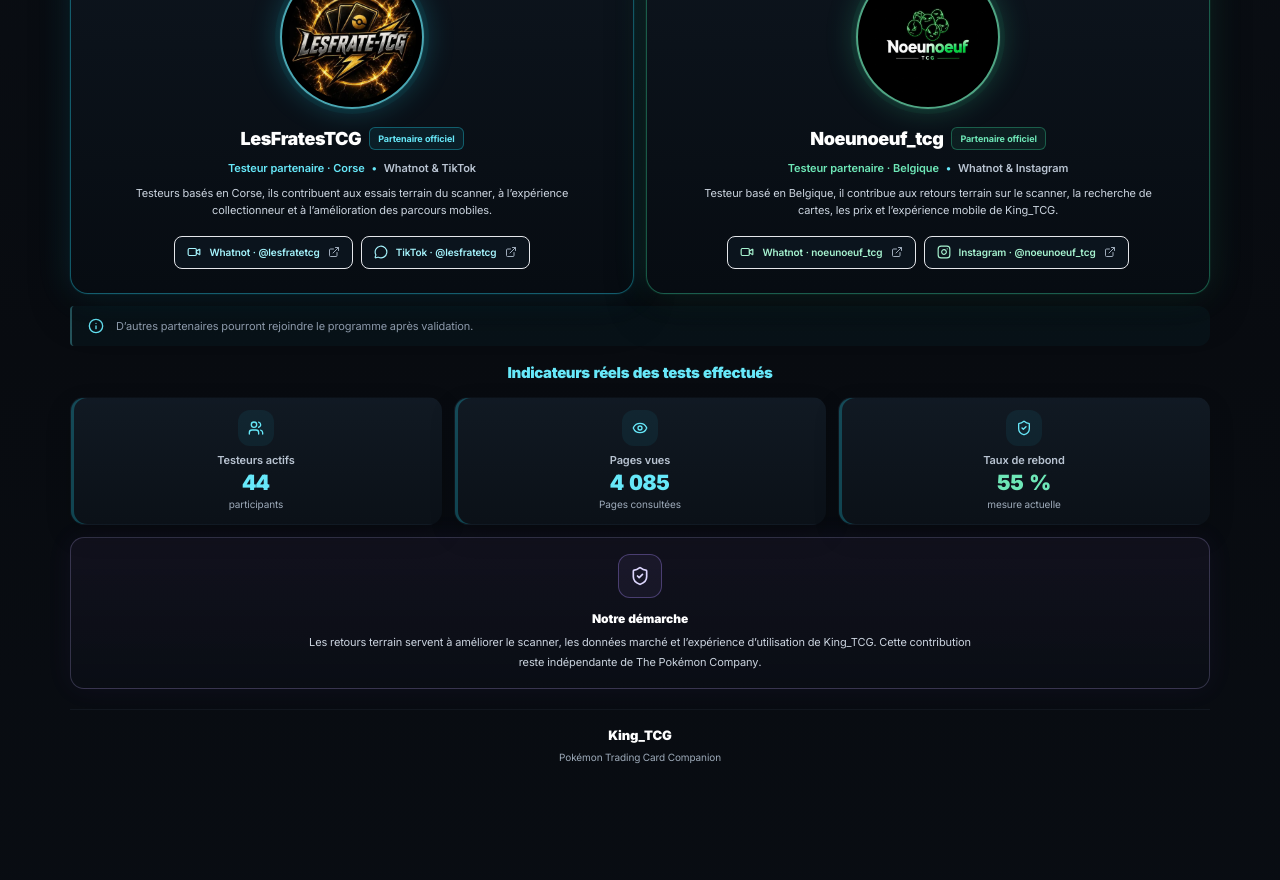
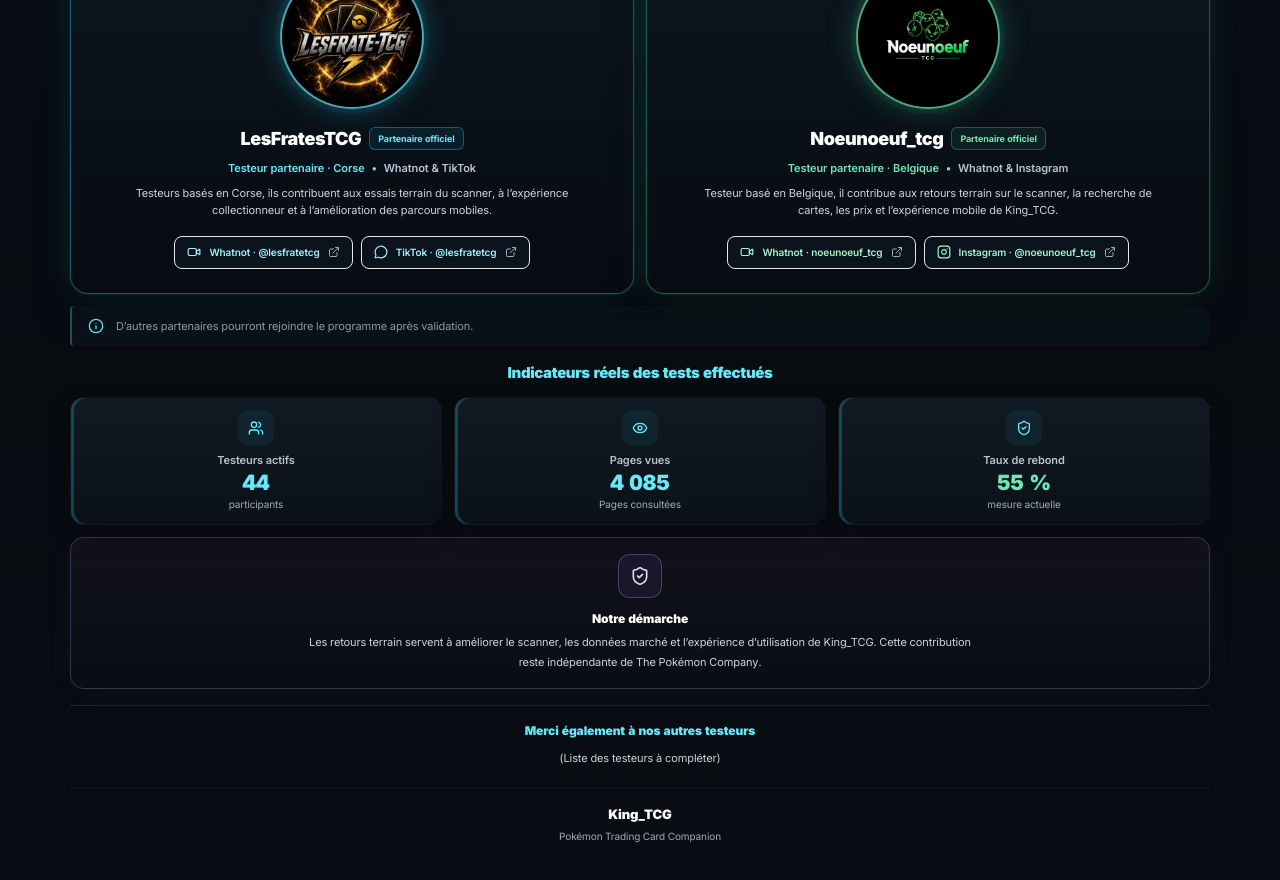
Before and after one commit to dylangdm1-dotcom/King_TcgV1, a Next.js app: page /parametres/testeurs in a window 1280 px wide. Shown: the part 337-1217 px from the top of the page. Built offline with nearby package versions, Linux system fonts and the light colour scheme.

Commit message:
Refactor OTHER_TESTERS display logic
Updated the display of OTHER_TESTERS to show a message when the list is empty.

```diff
--- a/app/parametres/testeurs/page.tsx
+++ b/app/parametres/testeurs/page.tsx
@@ -163,16 +163,16 @@ export default function TesteursPage() {
             </div>
           </section>
 
-          {OTHER_TESTERS.length > 0 && (
-            <section className="mt-4 text-center">
+          <section className="mt-4 border-t border-cyan-300/[0.12] pt-4 text-center">
             <h2 className="text-[12px] font-black text-cyan-300">
               Merci également à nos autres testeurs
             </h2>
             <p className="mx-auto mt-2 max-w-2xl text-[11px] leading-5 text-zinc-300">
-                ({OTHER_TESTERS.join(" · ")})
+              {OTHER_TESTERS.length > 0
+                ? `(${OTHER_TESTERS.join(" · ")})`
+                : "(Liste des testeurs à compléter)"}
             </p>
           </section>
-          )}
 
           <footer className="mt-5 border-t border-white/[0.06] pt-4 text-center">
             <p className="text-[13px] font-black text-white">King_TCG</p>
```
Lines whose indentation alone changed are shown as unchanged.
